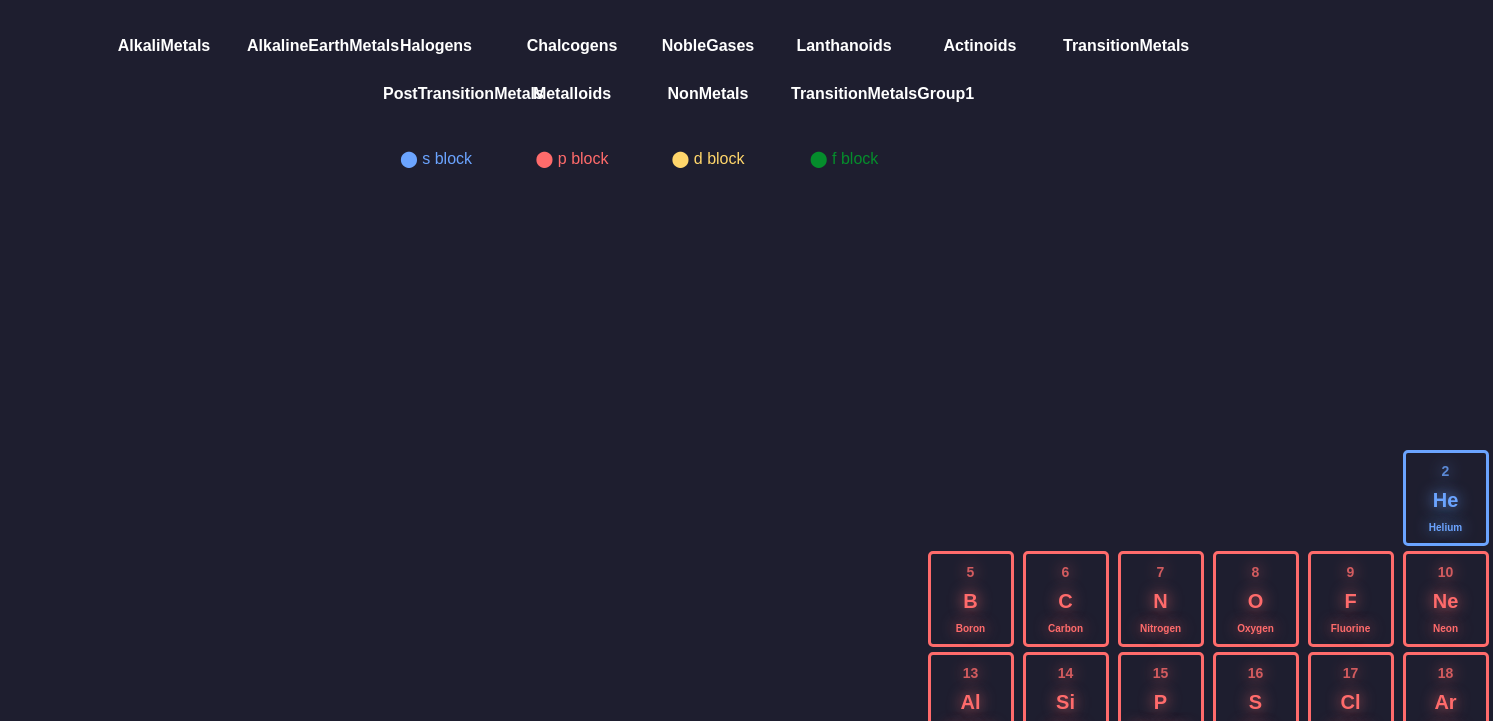
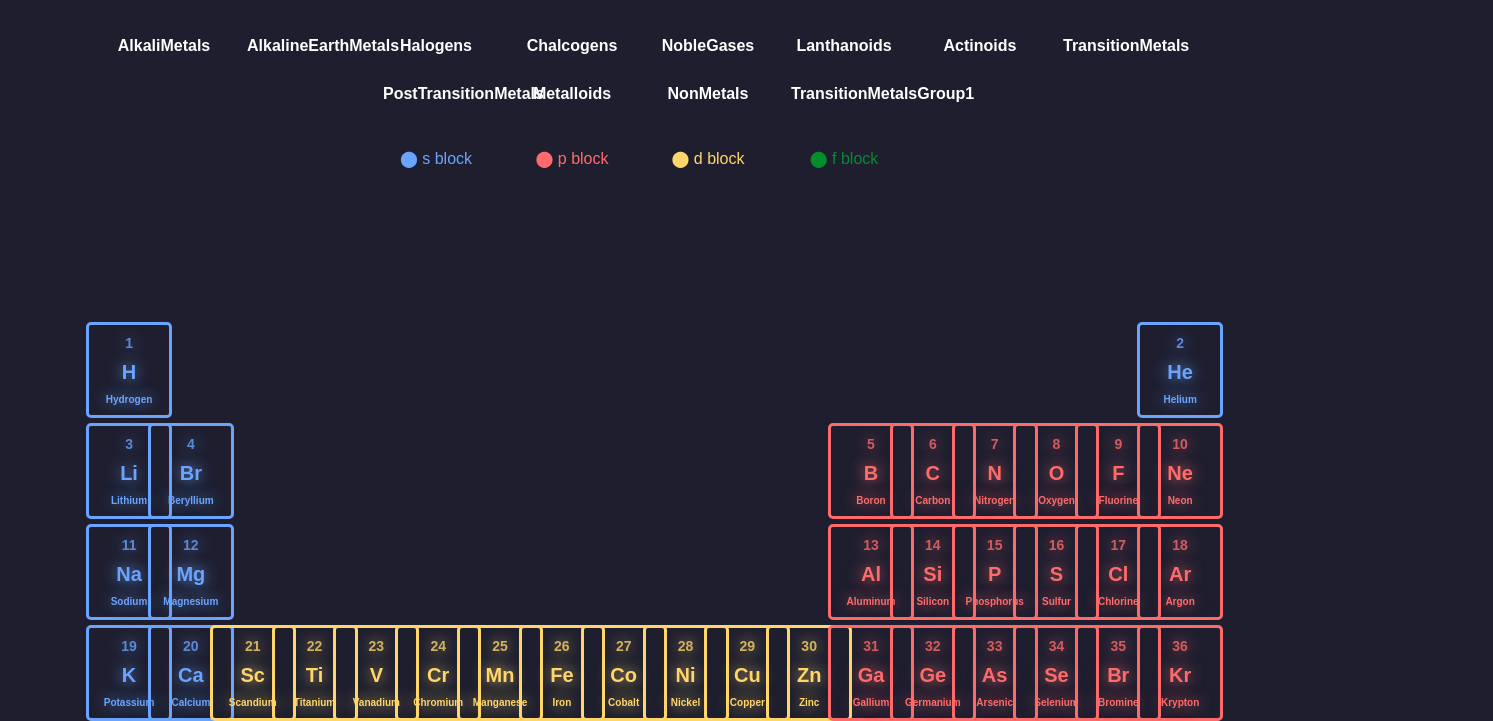
Before and after one commit to sj006/Periodic-Table, a plain HTML site: page index.html in a window 1280 px wide. Shown: the part 60-781 px from the top of the page, 1493 px wide, since content can reach past the window. Drawn offline with Linux system fonts and the light colour scheme.

Commit message:
Update styles.css

```diff
--- a/styles.css
+++ b/styles.css
@@ -50,11 +50,10 @@ nav div a{
 
 .periodic-table {
     display: grid;
-    grid-template-columns: repeat(18, 90px); /* 18 groups */
+    grid-template-columns: repeat(18, 5.55%); /* 18 groups */
     gap: 5px;
     justify-content: center;
     margin: 10%;
-    padding: 10%;
 }
 
 /* F-block Container */
```
